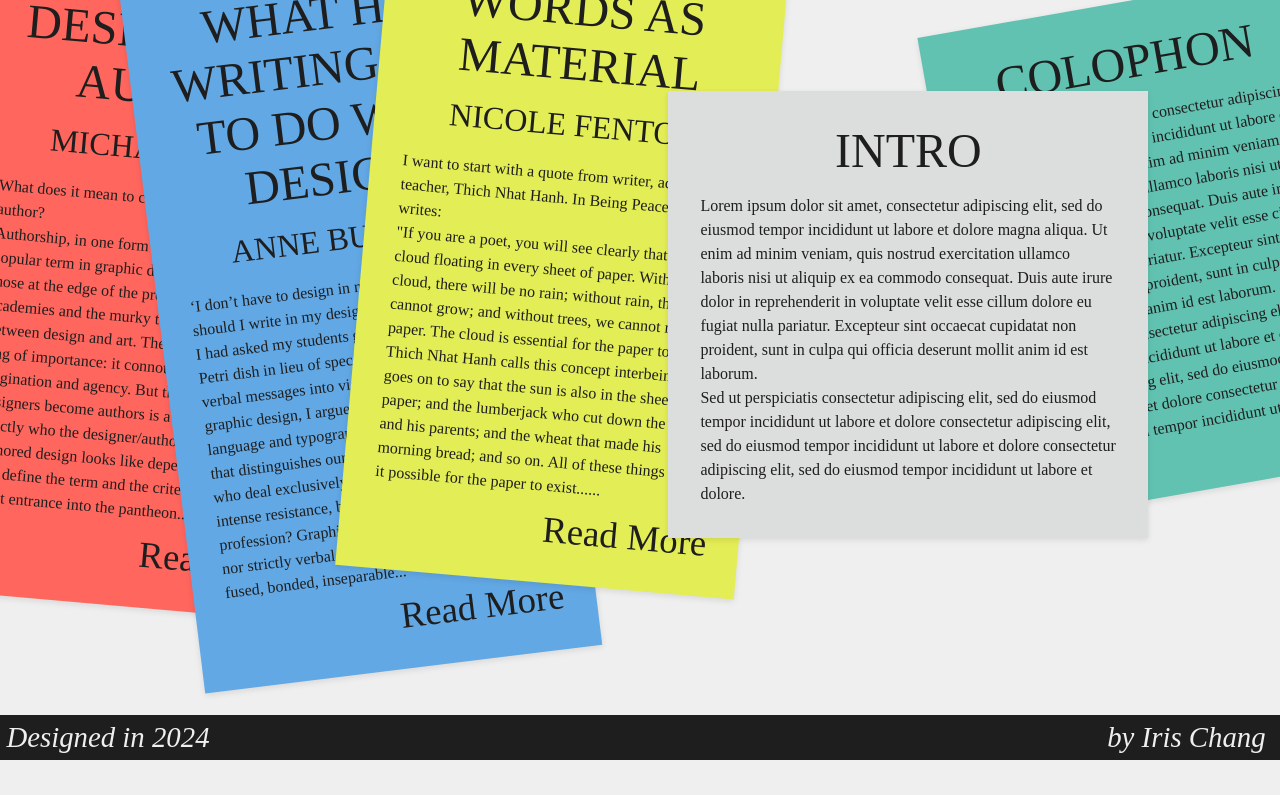
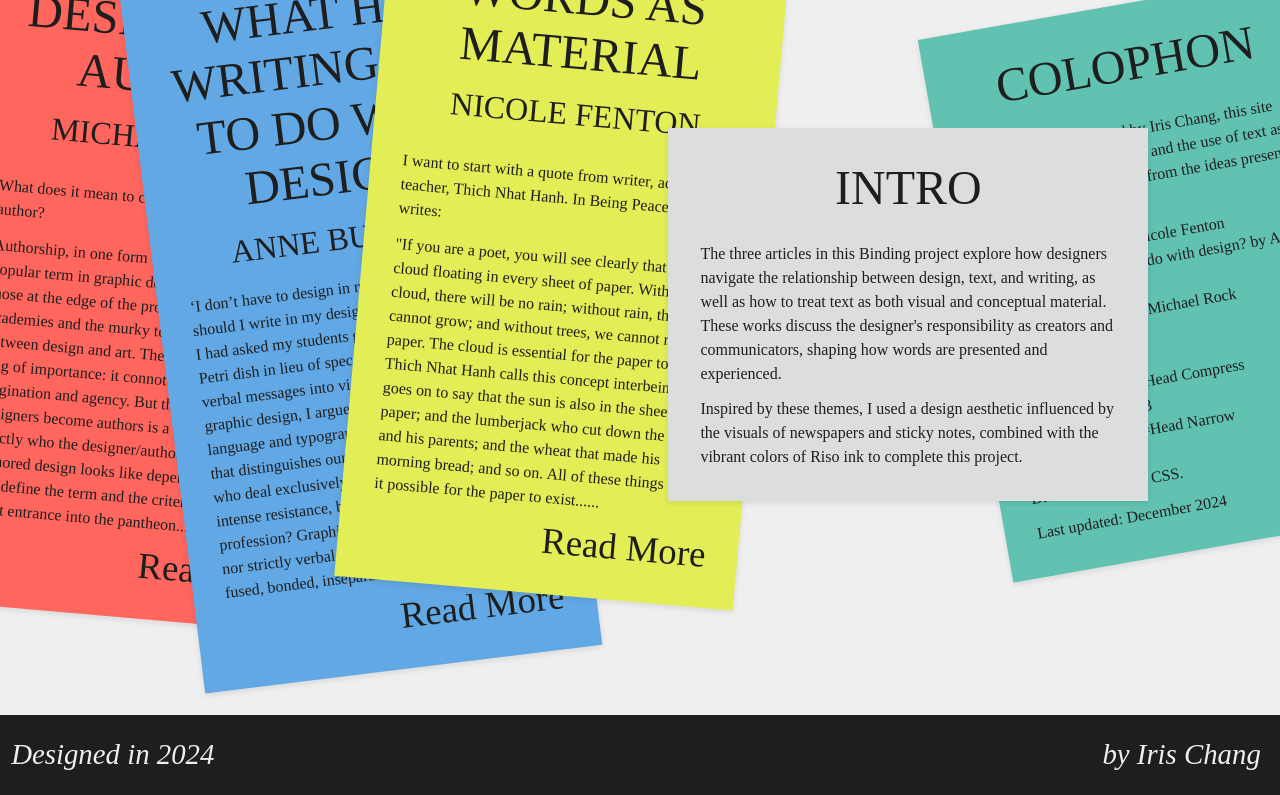
Before and after one commit to iirischang/binding, a plain HTML site: page index.html in a window 1280 px wide. Shown: the part 783-1578 px from the top of the page. Before the commit the page ends 1543 px from the top, so only its background shows below. Drawn offline with Linux system fonts and the light colour scheme; a web font is replaced by a local one.

Commit message:
add Colophon and Intro text

```diff
--- a/article-name/style1.css
+++ b/article-name/style1.css
@@ -506,11 +506,13 @@ footer {
 	color: var(--light-gray);
 	font-weight: 400;
 	margin-top: 1.25rem;
-	padding-left: 2rem;
+	padding-left: 0.7rem;
 	font-size: 1.5rem;
 	width: calc(100vw);
 	margin-left: -1.5rem;
 	font-variant-numeric: lining-nums;
+	height: 5%;
+	align-content: center;
 }
 
 .footer-left {
@@ -532,7 +534,6 @@ footer {
 	text-transform: uppercase;
 	position: sticky;
 	bottom: 10rem;
-	margin-top: calc(var(--offset));
 	padding: 1rem;
 	font-family: var(--font-narrow);
 	color: #fff;
@@ -733,8 +734,9 @@ h6, .h6-2, .ways {
 
 footer {
 	font-size: 1.8rem;
-	padding: 0.4rem;
+	padding: 0.7rem;
 	margin-top: -0.7rem;
+	height: 10%;
 }
 
 .footer-left, .footer-right {
--- a/index.html
+++ b/index.html
@@ -62,14 +62,32 @@
 	<!-- intro -->
 	 <div class="card card-4">
 		<h2 class="card-title">Intro</h2>
-			<p class="card-text">Lorem ipsum dolor sit amet, consectetur adipiscing elit, sed do eiusmod tempor incididunt ut labore et dolore magna aliqua. Ut enim ad minim veniam, quis nostrud exercitation ullamco laboris nisi ut aliquip ex ea commodo consequat. Duis aute irure dolor in reprehenderit in voluptate velit esse cillum dolore eu fugiat nulla pariatur. Excepteur sint occaecat cupidatat non proident, sunt in culpa qui officia deserunt mollit anim id est laborum.</p>
-			<p class="card-text">Sed ut perspiciatis consectetur adipiscing elit, sed do eiusmod tempor incididunt ut labore et dolore consectetur adipiscing elit, sed do eiusmod tempor incididunt ut labore et dolore consectetur adipiscing elit, sed do eiusmod tempor incididunt ut labore et dolore.</p>
+			<p class="card-text">The three articles in this Binding project explore how designers navigate the relationship between design, text, and writing, as well as how to treat text as both visual and conceptual material. These works discuss the designer's responsibility as creators and communicators, shaping how words are presented and experienced.</p>
+			<p class="card-text">Inspired by these themes, I used a design aesthetic influenced by the visuals of newspapers and sticky notes, combined with the vibrant colors of Riso ink to complete this project.</p>
 	 </div>
 	 <!-- colophon -->
 	 <div class="card card-5">
 		<h2 class="card-title">Colophon</h2>
-			<p class="card-text">Lorem ipsum dolor sit amet, consectetur adipiscing elit, sed do eiusmod tempor incididunt ut labore et dolore magna aliqua. Ut enim ad minim veniam, quis nostrud exercitation ullamco laboris nisi ut aliquip ex ea commodo consequat. Duis aute irure dolor in reprehenderit in voluptate velit esse cillum dolore eu fugiat nulla pariatur. Excepteur sint occaecat cupidatat non proident, sunt in culpa qui officia deserunt mollit anim id est laborum.</p>
-			<p class="card-text">Sed ut perspiciatis consectetur adipiscing elit, sed do eiusmod tempor incididunt ut labore et dolore consectetur adipiscing elit, sed do eiusmod tempor incididunt ut labore et dolore consectetur adipiscing elit, sed do eiusmod tempor incididunt ut labore et dolore.</p>
+			<p class="card-text">Designed and developed by Iris Chang, this site explores the designer's role and the use of text as a material, drawing directly from the ideas presented in the following articles:</p>
+			<p class="card-text">
+			Words as Materials by Nicole Fenton<br>
+			What has writing got to do with design? by Anne Burdick<br>
+			Designer as Author by Michael Rock
+			</p>
+			<p class="card-text">
+			Fonts in this website:
+			</p>
+			<p class="card-text">
+			Primary: Mencken #Head Compress<br>
+			Secondary: Minion 3<br>
+			Narrow: Mencken #Head Narrow<br>
+			Quotes: Typeka<br>
+			Built with HTML, CSS.
+			</p>
+			<p class="card-text">
+			Last updated: December 2024
+			</p>
+
 	 </div>
 	</div>
 	<!-- footer -->
--- a/landing.css
+++ b/landing.css
@@ -198,7 +198,7 @@ h3{
 
 .card-5{
 	background-color: var(--green);
-	transform: rotate(-20deg) translateY(-100px);
+	transform: rotate(-20deg) translateY(-85px);
 	z-index: 1;
 	margin-left: -0.2rem;
 }
@@ -224,6 +224,7 @@ h3{
 	font-family:  var(--font-secondary);
 	line-height: 1.5;
 	color: var(--dark-gray);
+	padding-top: 0.7rem;
 }
 
 /* card read more */
@@ -256,11 +257,13 @@ footer {
 	color: var(--light-gray);
 	font-weight: 400;
 	margin-top: 1.25rem;
-	padding-left: 2rem;
+	padding-left: 0.7rem;
 	font-size: 1.5rem;
 	width: calc(100vw);
 	margin-left: -1.5rem;
 	font-variant-numeric: lining-nums;
+	height: 5%;
+	align-content: center;
 }
 
 .footer-left {
@@ -378,7 +381,7 @@ h3, .h3-2 {
 
 .card-5 {
 	width: 25rem;
-	transform: rotate(-10deg) translateY(40px) translateX(500px);
+	transform: rotate(-10deg) translateY(70px) translateX(500px);
 	z-index: 1;
 }
 
@@ -398,7 +401,8 @@ h3, .h3-2 {
 
 footer {
 	font-size: 1.8rem;
-	padding: 0.4rem;
+	padding: 0.7rem;
+	height: 10%;
 }
 
 .footer-left, .footer-right {
--- a/second-article/style2.css
+++ b/second-article/style2.css
@@ -268,11 +268,13 @@ footer {
 	color: var(--light-gray);
 	font-weight: 400;
 	margin-top: 1.25rem;
-	padding-left: 2rem;
+	padding-left: 0.7rem;
 	font-size: 1.5rem;
 	width: calc(100vw);
 	margin-left: -1.5rem;
 	font-variant-numeric: lining-nums;
+	height: 5%;
+	align-content: center;
 }
 
 .footer-left {
@@ -430,8 +432,9 @@ p {
 
 footer {
 	font-size: 1.8rem;
-	padding: 0.4rem;
+	padding: 0.7rem;
 	margin-top: -0.7rem;
+	height: 10%;
 }
 
 .footer-left, .footer-right {
--- a/third-article/style3.css
+++ b/third-article/style3.css
@@ -308,11 +308,13 @@ footer {
 	color: var(--light-gray);
 	font-weight: 400;
 	margin-top: 1.25rem;
-	padding-left: 2rem;
+	padding-left: 0.7rem;
 	font-size: 1.5rem;
 	width: calc(100vw);
 	margin-left: -1.5rem;
 	font-variant-numeric: lining-nums;
+	height: 5%;
+	align-content: center;
 }
 
 .footer-left {
@@ -491,8 +493,9 @@ h6, .h6-2, .question {
 
 footer {
 	font-size: 1.8rem;
-	padding: 0.4rem;
+	padding: 0.7rem;
 	margin-top: -0.7rem;
+	height: 10%;
 }
 
 .footer-left, .footer-right {
```
